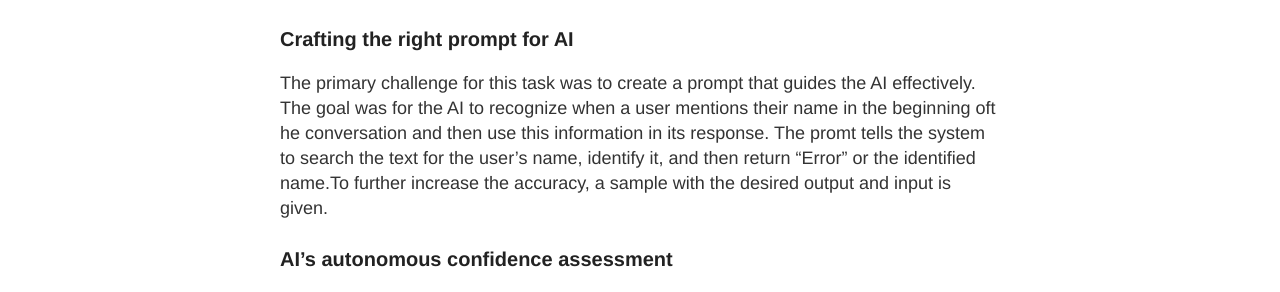
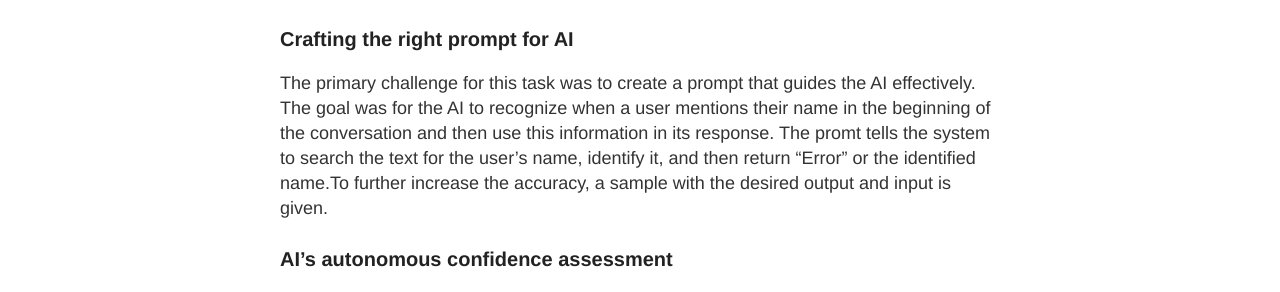
Before and after one commit to Grutschus/botender, a Jekyll site: the page built from docs/_posts/2024-01-05-BotenderGPT.md, in a window 1280 px wide. Shown: the part 547-839 px from the top of the page. Built offline with Jekyll 4.4.1, drawn with Linux system fonts in a browser that asks for light colours.

Commit message:
Update 2024-01-05-BotenderGPT.md
"oft he" zu "of the"

```diff
--- a/docs/_posts/2024-01-05-BotenderGPT.md
+++ b/docs/_posts/2024-01-05-BotenderGPT.md
@@ -10,7 +10,7 @@ This was achieved by enabling our AI system to offer personalized greetings.
 Our approach involved a two-phase conversation structure. Initially, the AI's focus is on gathering information from the user, with a particular emphasis on detecting the user's name. The subsequent phase involves the potential use of this name in the AI's response. A unique aspect of our system is the AI's autonomous role in determining whether it is confident enough to use the identified name.
 
 ### Crafting the right prompt for AI
-The primary challenge for this task was to create a prompt that guides the AI effectively. The goal was for the AI to recognize when a user mentions their name in the beginning oft he conversation and then use this information in its response. The promt tells the system to search the text for the user's name, identify it, and then return "Error" or the identified name.To further increase the accuracy, a sample with the desired output and input is given.
+The primary challenge for this task was to create a prompt that guides the AI effectively. The goal was for the AI to recognize when a user mentions their name in the beginning of the conversation and then use this information in its response. The promt tells the system to search the text for the user's name, identify it, and then return "Error" or the identified name.To further increase the accuracy, a sample with the desired output and input is given.
 
 ### AI's autonomous confidence assessment
 
```
